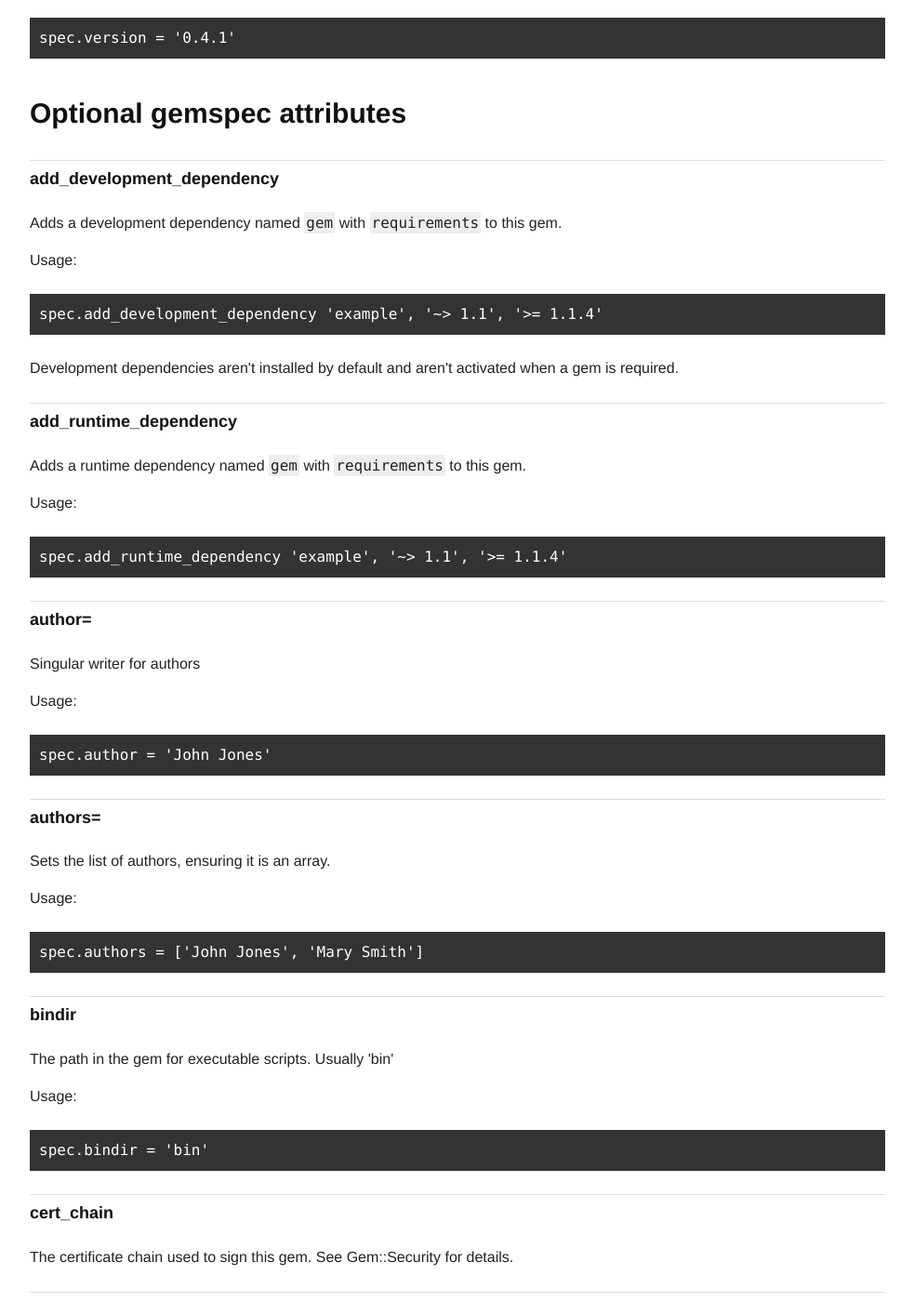
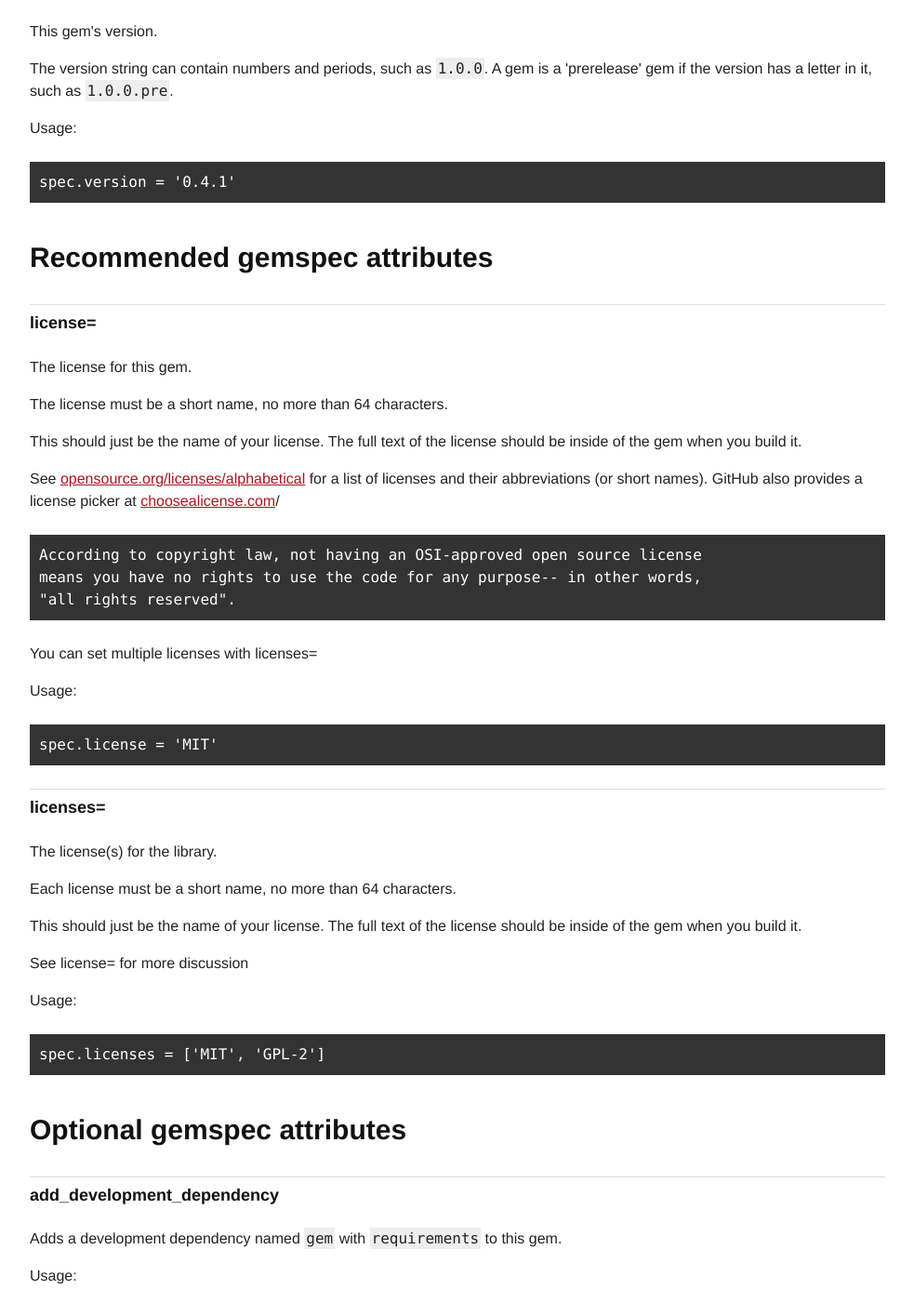
Before and after one commit to radar/guides, a Jekyll site: the page built from specification-reference.md, in a window 1280 px wide and 1400 px high, scrolled down 4087 px. Shown: the whole window at 93% size, without its empty margins (148-1131 px from the left). Built offline with Jekyll 4.4.1, drawn with Linux system fonts in a browser that asks for light colours; some of the changed text lies outside the part shown.

Commit message:
Rebuild for RubyGems 2.2.0.rc.1

```diff
--- a/command-reference.md
+++ b/command-reference.md
@@ -7,7 +7,7 @@ next: /rubygems-org-api
 
 What each `gem` command does, and how to use it.
 
-This reference was automatically generated from RubyGems version 2.1.11.
+This reference was automatically generated from RubyGems version 2.2.0.rc.1.
 
 * [gem build](#gem_build)
 * [gem cert](#gem_cert)
@@ -599,8 +599,10 @@ Install a gem into the local repository
 *         -&#8203;-development-all          - Install development dependencies for all gems (including dev deps themselves)
 *         -&#8203;-conservative             - Don't attempt to upgrade gems already meeting version requirement
 *         -&#8203;-minimal-deps             - Don't upgrade any dependencies that already meet version requirements
-*     -g, -&#8203;-file FILE                - Read from a gem dependencies API file and install the listed gems
+*     -g, -&#8203;-file \[FILE\]              - Read from a gem dependencies API file and install the listed gems
+*         -&#8203;-without GROUPS           - Omit the named groups (comma separated) when installing from a gem dependencies file
 *         -&#8203;-default                  - Add the gem's full specification to specifications/default and extract only its bin
+*         -&#8203;-explain                  - Rather than install the gems, indicate which would be installed
 
 ###   Local/Remote Options:
 
@@ -688,7 +690,7 @@ Display local gems whose name starts with STRING
 
 ### Usage
 
-    gem list [STRING] [options]
+    gem list [STRING ...] [options]
 
 
 ###   Options:
@@ -983,6 +985,9 @@ If the cached gem cannot be found it will be downloaded.
 
 If --no-extensions is provided pristine will not attempt to restore a gem
 with an extension.
+
+If --extensions is given (but not --all or gem names) only gems with
+extensions will be restored.
 
 
 ## gem push
--- a/specification-reference.md
+++ b/specification-reference.md
@@ -16,6 +16,7 @@ and looks like this:</p>
 <pre class="ruby"><span class="ruby-constant">Gem</span><span class="ruby-operator">::</span><span class="ruby-constant">Specification</span>.<span class="ruby-identifier">new</span> <span class="ruby-keyword">do</span> <span class="ruby-operator">|</span><span class="ruby-identifier">s</span><span class="ruby-operator">|</span>
   <span class="ruby-identifier">s</span>.<span class="ruby-identifier">name</span>        = <span class="ruby-string">&#39;example&#39;</span>
   <span class="ruby-identifier">s</span>.<span class="ruby-identifier">version</span>     = <span class="ruby-string">&#39;0.1.0&#39;</span>
+  <span class="ruby-identifier">s</span>.<span class="ruby-identifier">licenses</span>    = [<span class="ruby-string">&#39;MIT&#39;</span>]
   <span class="ruby-identifier">s</span>.<span class="ruby-identifier">summary</span>     = <span class="ruby-string">&quot;This is an example!&quot;</span>
   <span class="ruby-identifier">s</span>.<span class="ruby-identifier">description</span> = <span class="ruby-string">&quot;Much longer explanation of the example!&quot;</span>
   <span class="ruby-identifier">s</span>.<span class="ruby-identifier">authors</span>     = [<span class="ruby-string">&quot;Ruby Coder&quot;</span>]
@@ -48,6 +49,12 @@ specification.</p>
 
 * [version](#version)
 
+## Recommended gemspec attributes
+
+* [license=](#license=)
+
+* [licenses=](#licenses=)
+
 ## Optional gemspec attributes
 
 * [add_development_dependency](#add_development_dependency)
@@ -163,6 +166,8 @@ nokogiri-1.6.0-x86-mingw32.gem</p>
 <p>Paths in the gem to add to <code>$LOAD_PATH</code> when this gem is
 activated.</p>
 
+<p>See also require_paths</p>
+
 <p>If you have an extension you do not need to add
 <code>&quot;ext&quot;</code> to the require path, the extension build
 process will copy the extension files into “lib” for you.</p>
@@ -205,6 +210,53 @@ a letter in it, such as <code>1.0.0.pre</code>.</p>
 <p>Usage:</p>
 
 <pre>spec.version = &#39;0.4.1&#39;</pre>
+
+# Recommended gemspec attributes
+
+
+
+<a id="license="> </a>
+## license=
+
+<p>The license for this gem.</p>
+
+<p>The license must be a short name, no more than 64 characters.</p>
+
+<p>This should just be the name of your license. The full text of the license
+should be inside of the gem when you build it.</p>
+
+<p>See <a
+href="http://opensource.org/licenses/alphabetical">opensource.org/licenses/alphabetical</a>
+for a list of licenses and their abbreviations (or short names).  GitHub
+also provides a license picker at <a
+href="http://choosealicense.com">choosealicense.com</a>/</p>
+
+<pre>According to copyright law, not having an OSI-approved open source license
+means you have no rights to use the code for any purpose-- in other words,
+&quot;all rights reserved&quot;.</pre>
+
+<p>You can set multiple licenses with licenses=</p>
+
+<p>Usage:</p>
+
+<pre>spec.license = &#39;MIT&#39;</pre>
+
+<a id="licenses="> </a>
+## licenses=
+
+<p>The license(s) for the library.</p>
+
+<p>Each license must be a short name, no more than 64 characters.</p>
+
+<p>This should just be the name of your license. The full text of the license
+should be inside of the gem when you build it.</p>
+
+<p>See license= for more
+discussion</p>
+
+<p>Usage:</p>
+
+<pre>spec.licenses = [&#39;MIT&#39;, &#39;GPL-2&#39;]</pre>
 
 # Optional gemspec attributes
 
@@ -342,43 +394,6 @@ a more complete set of documentation.</p>
 
 <pre>spec.homepage = &#39;http://rake.rubyforge.org&#39;</pre>
 
-<a id="license="> </a>
-## license=
-
-<p>The license for this gem.</p>
-
-<p>The license must be a short name, no more than 64 characters.</p>
-
-<p>This should just be the name of your license. The full text of the license
-should be inside of the gem when you build it.</p>
-
-<p>See <a
-href="http://opensource.org/licenses/alphabetical">opensource.org/licenses/alphabetical</a>
-for a list of licenses and their abbreviations (or short names).</p>
-
-<p>You can set multiple licenses with licenses=</p>
-
-<p>Usage:</p>
-
-<pre>spec.license = &#39;MIT&#39;</pre>
-
-<a id="licenses="> </a>
-## licenses=
-
-<p>The license(s) for the library.</p>
-
-<p>Each license must be a short name, no more than 64 characters.</p>
-
-<p>This should just be the name of your license. The full text of the license
-should be inside of the gem when you build it.</p>
-
-<p>See license= for more
-discussion</p>
-
-<p>Usage:</p>
-
-<pre>spec.licenses = [&#39;MIT&#39;, &#39;GPL-2&#39;]</pre>
-
 <a id="metadata"> </a>
 ## metadata
 
```
Also changed, not shown: other parts of command-reference.md (+1 -1 lines), other parts of specification-reference.md (+0 -4 lines).
